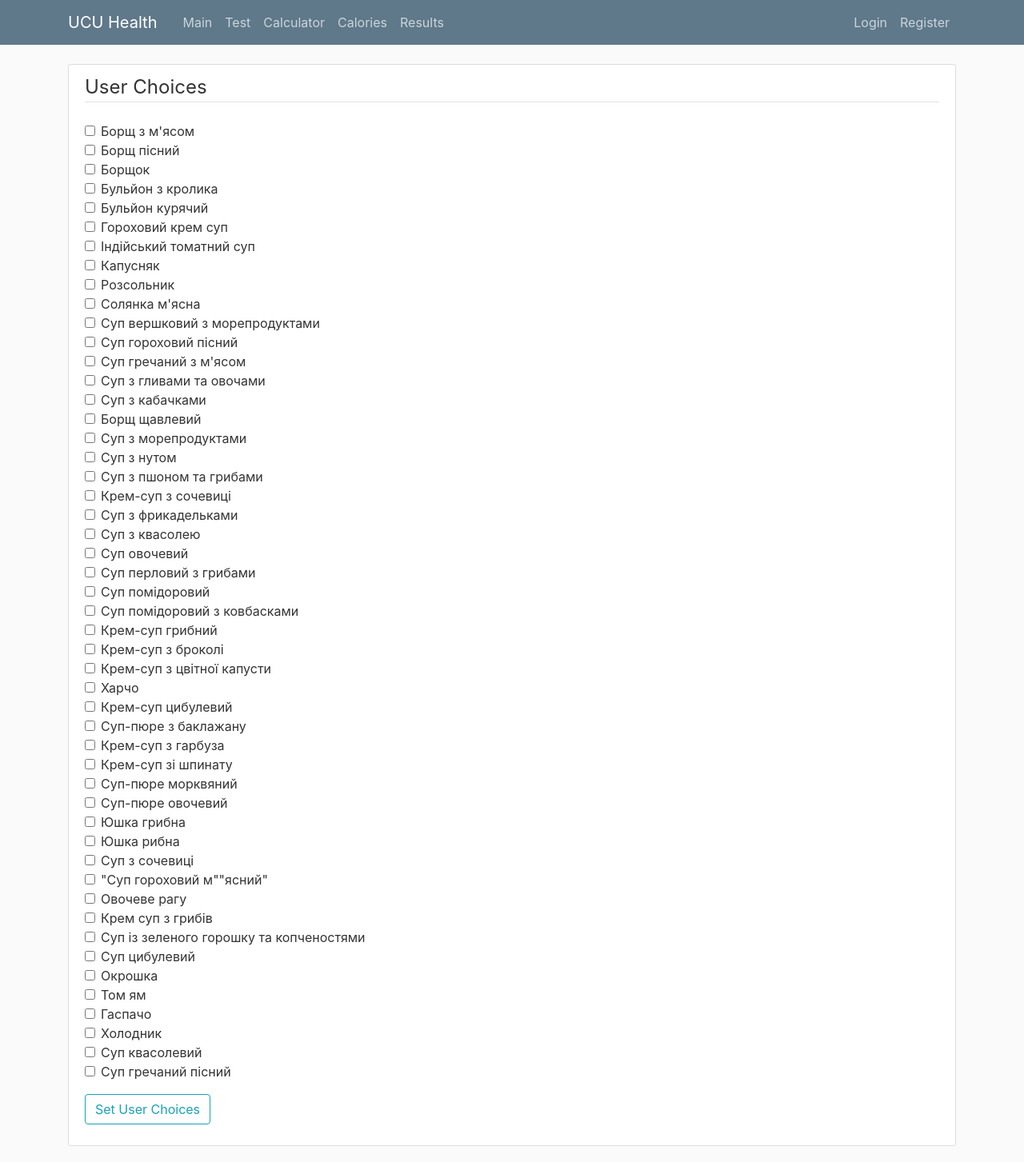
After one commit to VikaProkhorova/UCUHealth2, a Flask app: page /test in a window 1280 px wide. The commit adds this page. Shown: the whole page at 80% size. Run offline with Flask 2, Linux system fonts and the light colour scheme; some libraries are stand-ins or nearby versions.

Commit message:
check box test

```diff
--- a/main/forms.py
+++ b/main/forms.py
@@ -1,7 +1,8 @@
 "Models module"
 
+import json
 from flask_wtf import FlaskForm
-from wtforms import SubmitField, IntegerField
+from wtforms import SubmitField, IntegerField, SelectMultipleField, widgets
 from wtforms.validators import DataRequired
 
 
@@ -14,3 +15,22 @@ class CalculatorForm(FlaskForm):
     fats = IntegerField("Fats",
                 validators=[DataRequired()])
     submit = SubmitField("Continue")
+
+# class MealForm(SelectMultipleField):
+#     "Form to choose meal"
+#     meal = SelectMultipleField(label='test', validators=[DataRequired()])
+#     submit = SubmitField('Submit')
+
+class MultiCheckboxField(SelectMultipleField):
+    widget = widgets.ListWidget(prefix_label=False)
+    option_widget = widgets.CheckboxInput()
+
+
+class ExampleForm(FlaskForm):
+    data = []
+    with open('main/data/meals.json', "r", encoding='utf-8') as file:
+        info = json.load(file)
+        for meal in info['soups']:
+            data.append(meal)
+    choices = MultiCheckboxField('Routes', coerce=int, choices=data)
+    submit = SubmitField("Set User Choices")
--- a/main/routes.py
+++ b/main/routes.py
@@ -3,10 +3,12 @@
 import json
 from flask import render_template, redirect, url_for
 from main import app
-from main.forms import CalculatorForm
+from main.forms import CalculatorForm, ExampleForm
 
 with open('Main/data/meals.json', 'r', encoding='utf-8') as r_file:
     content = json.load(r_file)
+
+NUTRIENTS = {}
 
 @app.route("/")
 @app.route("/home", methods=['GET', 'POST'])
@@ -27,9 +29,12 @@ def calories():
     return render_template('calories.html')
 
 
-@app.route("/meals", methods=['GET', 'POST'])
-def meals():
+@app.route("/meals/<nutrients>", methods=['GET', 'POST'])
+def meals(nutrients):
     "Meals page"
+    # global NUTRIENTS
+    # print(NUTRIENTS)
+    print(nutrients)
     return render_template('available_meals.html', content=content)
 
 result=[(('Курка відварна', 'Крем-суп з гарбуза',
@@ -51,11 +56,21 @@ def results():
     "Result page"
     return render_template('results.html', results=result)
 
+@app.route('/test', methods=['GET', 'POST'])
+def test():
+    'Test page'
+    form = ExampleForm()
+    form.choices()
+    # form.check_options.choices =
+    return render_template('test.html', form = form)
+
 @app.route('/calculator', methods=['GET','POST'])
 def calculator():
     "Calculator page"
+    # global NUTRIENTS
     form = CalculatorForm()
     if form.validate_on_submit():
-        print("success")
-        return redirect(url_for('meals'))
+        # NUTRIENTS = form.data
+        nutrients = form.data
+        return redirect(url_for('meals', nutrients = nutrients))
     return render_template('calculator.html', form=form)
--- a/main/templates/calculator.html
+++ b/main/templates/calculator.html
@@ -15,7 +15,7 @@
                            {% endfor %}
                        </div>
                    {% else %}
-                       {{ form.proteins(class="form-control form-control-lg")}}
+                       {{ form.proteins(class="form-control form-control-lg is-invalid")}}
                    {% endif%}
                </div>
                <div class="form-group">
@@ -41,7 +41,7 @@
                         {% endfor %}
                     </div>
                 {% else %}
-                    {{ form.carbs(class="form-control form-control-lg")}}
+                    {{ form.fats(class="form-control form-control-lg")}}
                 {% endif%}
             </div>
            </fieldset>
--- a/main/templates/layout.html
+++ b/main/templates/layout.html
@@ -43,9 +43,9 @@
             <div class="navbar-nav mr-auto">
               <!-- Navbar Left Side -->
               <a class="nav-item nav-link" href="{{ url_for('main') }}">Main</a>
+              <a class="nav-item nav-link" href="{{ url_for('test') }}">Test</a>
               <a class="nav-item nav-link" href="{{ url_for('calculator') }}">Calculator</a>
               <a class="nav-item nav-link" href="{{ url_for('calories') }}">Calories</a>
-              <a class="nav-item nav-link" href="{{ url_for('meals') }}">Meals</a>
               <a class="nav-item nav-link" href="{{ url_for('results') }}">Results</a>
             </div>
             <!-- Navbar Right Side -->
--- /dev/null
+++ b/main/templates/test.html
@@ -0,0 +1,27 @@
+{% extends "layout.html" %} {% block title %}<title>Home Page</title>{% endblock
+    %} {% block content %}
+    <div class="content-section">
+        <form method="POST" action="">
+            {{ form.hidden_tag() }}
+            <fieldset class="form-group">
+                <legend class="border-bottom mb-4">User Choices</legend>
+                {% if form.choices.errors %}
+                <div class="invalid-feedback">
+                    {% for error in form.choices.errors %}
+                        <span>{{ error }}</span>
+                    {% endfor %}
+                </div>
+                {% endif %}
+                {% for choice in form.choices %}
+                    <div class="form-check">
+                        {{ choice(class="form-check-input") }}
+                        {{ choice.label(class="form-check-label") }}
+                    </div>
+                {% endfor %}
+            </fieldset>
+            <div class="form-group">
+                {{ form.submit(class="btn btn-outline-info") }}
+            </div>
+        </form>
+    </div>
+{% endblock content %}
```
